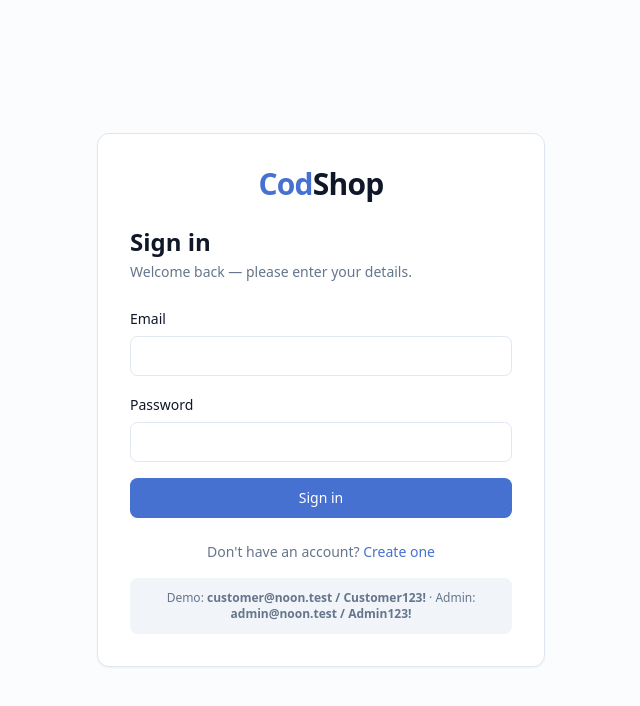
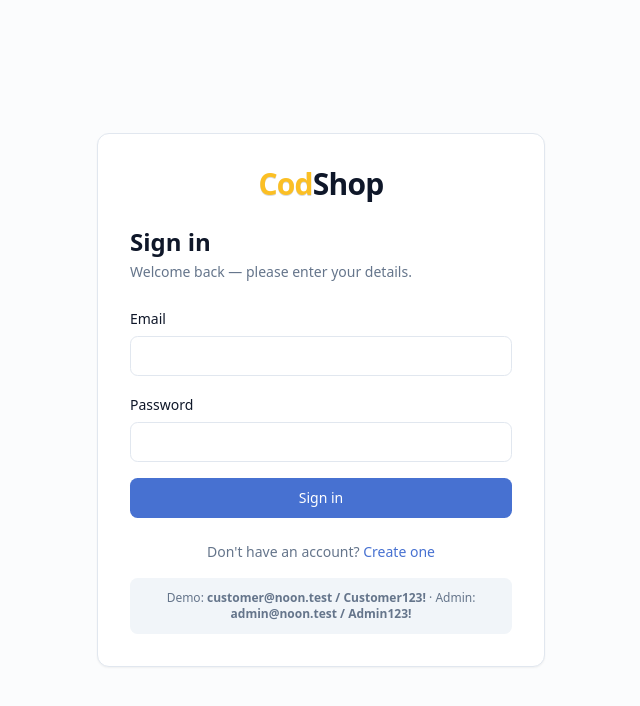
Before and after one commit to uzairkhan7729/codShop, a Next.js app: page /login in a window 1280 px wide. Shown: the top 706 px of the page, without its empty margins (319-959 px from the left). Built offline with nearby package versions, Linux system fonts and the light colour scheme; no server answers.

Commit message:
style(logo): yellow/amber 'Cod' to match brand buttons

```diff
--- a/src/components/storefront/logo.tsx
+++ b/src/components/storefront/logo.tsx
@@ -1,10 +1,14 @@
 import { cn } from '@/lib/utils';
 
-/** CodShop wordmark. `Cod` in brand blue, `Shop` adapts to the surface. */
+/**
+ * CodShop wordmark. `Cod` in a golden-amber that matches the yellow brand
+ * buttons (readable on light/dark, unlike pure accent yellow); `Shop` adapts
+ * to the surface.
+ */
 export function Logo({ className }: { className?: string }) {
   return (
     <span className={cn('select-none text-xl font-extrabold tracking-tight', className)}>
-      <span className="text-primary">Cod</span>
+      <span className="text-amber-400 [text-shadow:0_1px_0_rgba(0,0,0,0.15)]">Cod</span>
       <span>Shop</span>
     </span>
   );
```
